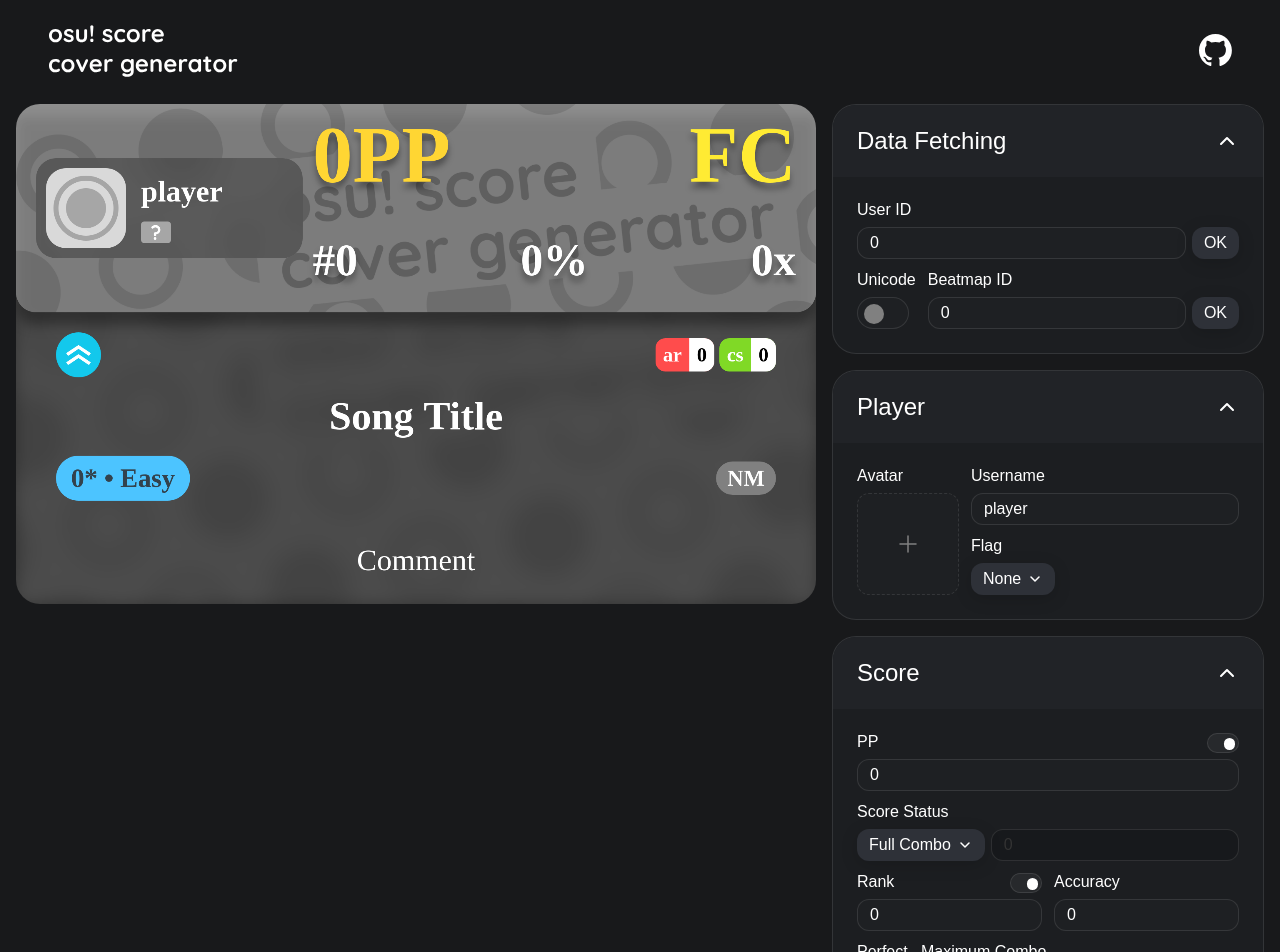
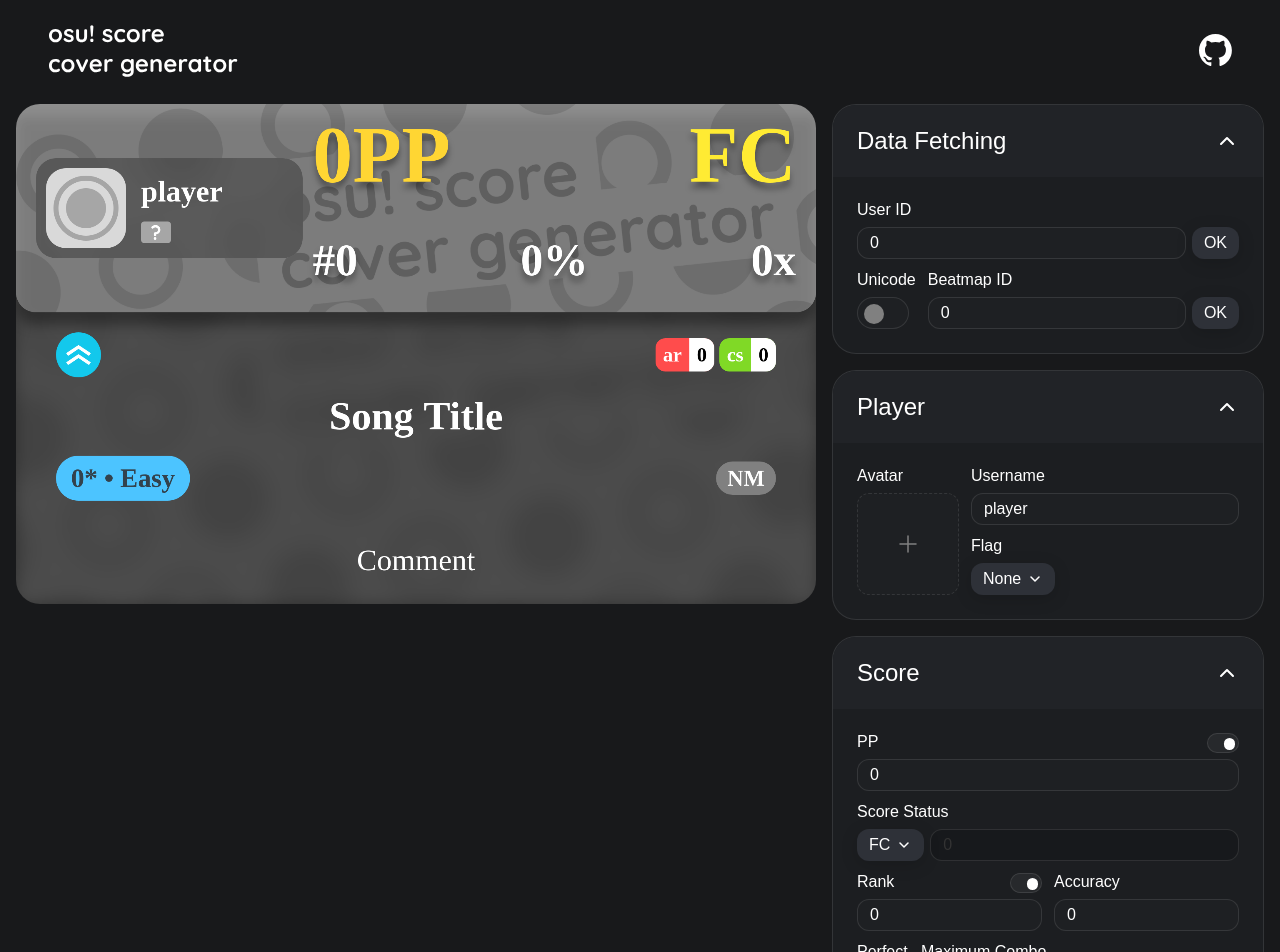
Before and after one commit to alivemaster/osu-score-cover-generator, a Vue app: page / in a window 1280 px wide. Shown: the top 952 px of the page. Built offline with nearby package versions, Linux system fonts and the light colour scheme.

Commit message:
revert 'Full Combo' to 'FC'

```diff
--- a/src/language/en.ts
+++ b/src/language/en.ts
@@ -43,7 +43,7 @@ export default {
       none: "None"
     },
     scoreStatus: {
-      fc: "Full Combo",
+      fc: "FC",
       fail: "Failed",
       miss: "Miss",
       sb: "SliderBreak"
```
